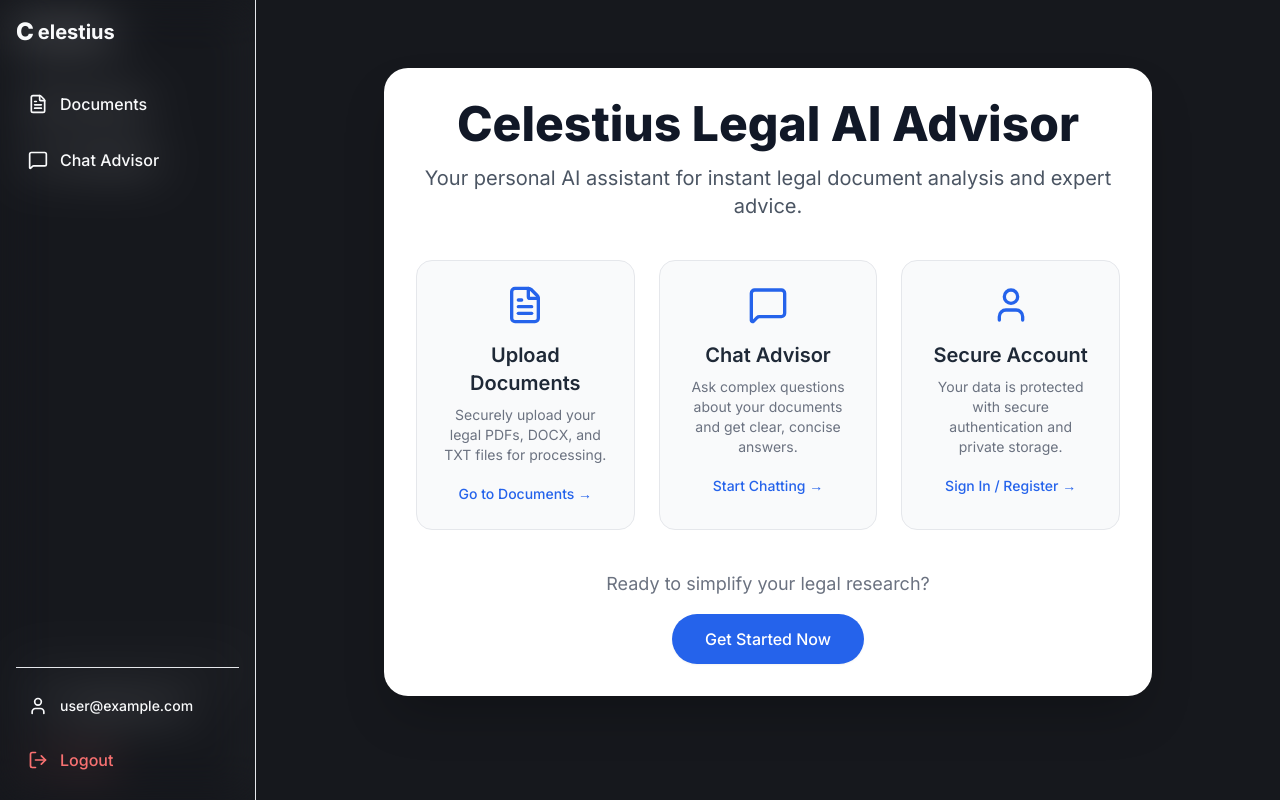
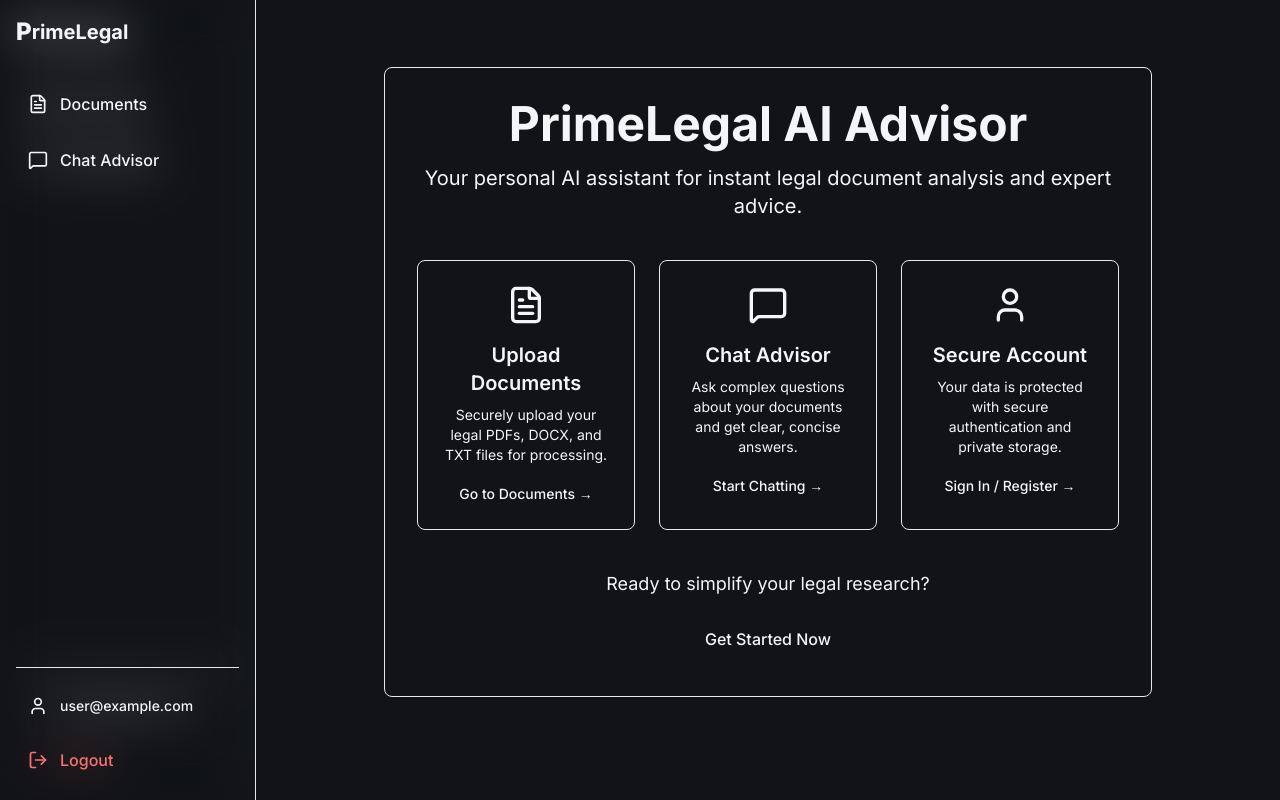
Before and after one commit to ChristianOjo/Legal-, a Next.js app: page / in a window 1280 px wide. Built offline with nearby package versions, Linux system fonts and the light colour scheme; no server answers; sample sign-in values are in the browser's storage.

Commit message:
changes made after rebrand diagnostic

```diff
--- a/src/app/chat/page.tsx
+++ b/src/app/chat/page.tsx
@@ -11,6 +11,7 @@ import {
   User,
   Zap,
   AlertTriangle,
+  Sparkles,
 } from "lucide-react";
 import Link from "next/link";
 
@@ -27,6 +28,16 @@ interface Document {
   status: "processing" | "completed" | "failed";
 }
 
+// Suggested prompts for first-time users
+const SUGGESTED_PROMPTS = [
+  "What are the main legal obligations in this document?",
+  "Summarize the key terms and conditions",
+  "What are the important deadlines or dates mentioned?",
+  "Explain the liability clauses",
+  "What are the termination conditions?",
+  "Identify any potential risks or concerns",
+];
+
 // --- Message Bubble Component ---
 const MessageBubble = ({ message }: { message: Message }) => {
   const isUser = message.role === "user";
@@ -35,17 +46,17 @@ const MessageBubble = ({ message }: { message: Message }) => {
       className={`flex ${isUser ? "justify-end" : "justify-start"} mb-4`}
     >
       <div
-        className={`flex items-start max-w-3xl p-4 rounded-2xl shadow-md ${
+        className={`flex items-start max-w-3xl p-4 rounded-lg ${
           isUser
-            ? "bg-blue-500 text-white rounded-br-none"
-            : "bg-white text-gray-800 rounded-tl-none border border-gray-200"
+            ? "bg-primary text-primary-foreground rounded-br-none"
+            : "bg-card text-foreground rounded-tl-none border border-border"
         }`}
       >
         <div className="mr-3">
           {isUser ? (
             <User className="w-5 h-5" />
           ) : (
-            <Zap className="w-5 h-5 text-blue-500" />
+            <Zap className="w-5 h-5 text-primary" />
           )}
         </div>
         <p className="whitespace-pre-wrap">{message.content}</p>
@@ -96,24 +107,22 @@ export default function ChatPage() {
       const doc = availableDocuments.find(d => d.id === docId);
       if (doc) {
         setCurrentDocument(doc);
-        setMessages([
-          {
-            id: 1,
-            role: "assistant",
-            content: `Hello! I'm your Celestius Legal AI Advisor. I've loaded the document "${doc.filename}". How can I help you analyze it?`,
-          },
-        ]);
+        // Clear messages to show suggested prompts instead
+        setMessages([]);
       }
     } else if (availableDocuments.length > 0 && !docId) {
       // If no docId but docs exist, prompt user to select one
+      setCurrentDocument(null);
+      setMessages([]);
+    } else if (availableDocuments.length === 0) {
       setCurrentDocument(null);
       setMessages([
         {
           id: 1,
           role: "assistant",
-                content: "Welcome to your Legal AI Advisor. Please select a document from the sidebar or upload a new one to begin analysis."
-            }
-        ])
+          content: "Welcome to your Legal AI Advisor. Please upload a document first to begin analysis.",
+        },
+      ]);
     }
   }, [docId, availableDocuments]);
 
@@ -180,7 +189,7 @@ export default function ChatPage() {
   if (status === "loading") {
     return (
       <div className="flex items-center justify-center h-64">
-        <Loader2 className="w-8 h-8 animate-spin text-blue-500" />
+        <Loader2 className="w-8 h-8 animate-spin text-primary" />
       </div>
     );
   }
@@ -188,9 +197,9 @@ export default function ChatPage() {
   if (status === "unauthenticated") {
     return (
       <div className="text-center py-12">
-        <h2 className="text-2xl font-bold text-gray-900">Access Denied</h2>
-        <p className="mt-2 text-gray-600">Please log in to use the chat advisor.</p>
-        <Link href="/login" className="mt-4 inline-block text-blue-600 hover:text-blue-700">
+        <h2 className="text-2xl font-bold text-foreground">Access Denied</h2>
+        <p className="mt-2 text-muted-foreground">Please log in to use the chat advisor.</p>
+        <Link href="/login" className="mt-4 inline-block text-primary hover:text-primary/80">
           Go to Login
         </Link>
       </div>
@@ -198,27 +207,27 @@ export default function ChatPage() {
   }
 
   return (
-    <div className="flex h-[calc(100vh-100px)] max-h-[900px] rounded-3xl overflow-hidden shadow-2xl card-shadow">
+    <div className="flex h-[calc(100vh-100px)] max-h-[900px] rounded-lg overflow-hidden border border-border">
       {/* Document Sidebar */}
-      <div className="w-64 bg-white border-r border-gray-200 p-4 flex flex-col">
-        <h2 className="text-xl font-bold text-gray-900 mb-4 flex items-center">
-          <FileText className="w-5 h-5 mr-2 text-blue-500" />
+      <div className="w-64 bg-card border-r border-border p-4 flex flex-col">
+        <h2 className="text-xl font-bold text-foreground mb-4 flex items-center">
+          <FileText className="w-5 h-5 mr-2 text-primary" />
           Documents
         </h2>
         <div className="flex-1 overflow-y-auto space-y-2">
           {availableDocuments.length === 0 ? (
-            <div className="text-center p-4 text-sm text-gray-500 bg-gray-50 rounded-xl">
-              No completed documents. <Link href="/documents" className="text-blue-500 hover:underline">Upload one?</Link>
+            <div className="text-center p-4 text-sm text-muted-foreground bg-secondary rounded-lg">
+              No completed documents. <Link href="/documents" className="text-primary hover:underline">Upload one?</Link>
             </div>
           ) : (
             availableDocuments.map((doc) => (
               <Link
                 key={doc.id}
                 href={`/chat?docId=${doc.id}`}
-                className={`block p-3 rounded-xl transition-colors duration-150 border ${
+                className={`block p-3 rounded-lg transition-colors duration-150 border ${
                   currentDocument?.id === doc.id
-                    ? "bg-blue-500 text-white border-blue-500 shadow-md"
-                    : "bg-gray-50 text-gray-700 hover:bg-gray-100 border-gray-100"
+                    ? "bg-primary text-primary-foreground border-primary"
+                    : "bg-secondary text-foreground hover:bg-secondary/80 border-border"
                 }`}
               >
                 <p className="text-sm font-medium truncate">{doc.filename}</p>
@@ -229,29 +238,70 @@ export default function ChatPage() {
       </div>
 
       {/* Chat Area */}
-      <div className="flex-1 flex flex-col bg-gray-50">
+      <div className="flex-1 flex flex-col bg-background">
+        {/* Legal Disclaimer - Persistent */}
+        <div className="bg-amber-950/30 border-b-2 border-amber-800/50 p-3 flex items-start">
+          <AlertTriangle className="w-5 h-5 text-amber-500 mr-2 flex-shrink-0 mt-0.5" />
+          <p className="text-xs text-amber-200 leading-relaxed">
+            <strong>Legal Disclaimer:</strong> This AI advisor provides informational assistance only and does not constitute legal advice,
+            create an attorney-client relationship, or serve as a substitute for professional legal counsel. Always consult with a qualified
+            attorney for legal matters. The AI may make errors or omissions. Use at your own risk.
+          </p>
+        </div>
+
         {/* Chat Header */}
-        <div className="p-4 border-b border-gray-200 bg-white/80 backdrop-blur-md">
-          <h3 className="text-lg font-semibold text-gray-900">
+        <div className="p-4 border-b border-border bg-card/50 backdrop-blur-sm">
           {currentDocument ? (
-              <>
-                Advisor for: <span className="text-blue-600">{currentDocument.filename}</span>
-              </>
+            <div className="flex items-center space-x-3">
+              <FileText className="w-5 h-5 text-primary" />
+              <div>
+                <h3 className="text-lg font-semibold text-foreground">
+                  Analyzing: <span className="text-primary font-bold">{currentDocument.filename}</span>
+                </h3>
+                <p className="text-sm text-muted-foreground mt-1">Ask questions about this document below</p>
+              </div>
+            </div>
           ) : (
-              "Select a Document to Begin"
+            <div className="flex items-center space-x-3">
+              <FileText className="w-5 h-5 text-muted-foreground" />
+              <h3 className="text-lg font-semibold text-muted-foreground">Select a Document to Begin</h3>
+            </div>
           )}
-          </h3>
         </div>
 
         {/* Messages */}
         <div className="flex-1 p-6 overflow-y-auto space-y-4">
+          {messages.length === 0 && currentDocument && (
+            <div className="max-w-3xl mx-auto">
+              <div className="bg-card border border-border rounded-lg p-6 mb-6">
+                <div className="flex items-center mb-4">
+                  <Sparkles className="w-5 h-5 text-primary mr-2" />
+                  <h4 className="text-lg font-semibold text-foreground">Suggested Questions</h4>
+                </div>
+                <p className="text-sm text-muted-foreground mb-4">
+                  Get started by asking one of these questions about <strong className="text-foreground">{currentDocument.filename}</strong>:
+                </p>
+                <div className="grid grid-cols-1 md:grid-cols-2 gap-3">
+                  {SUGGESTED_PROMPTS.map((prompt, index) => (
+                    <button
+                      key={index}
+                      onClick={() => setInput(prompt)}
+                      className="text-left p-3 bg-secondary border border-border rounded-lg hover:bg-secondary/80 hover:border-primary/50 transition-colors text-sm text-foreground"
+                    >
+                      {prompt}
+                    </button>
+                  ))}
+                </div>
+              </div>
+            </div>
+          )}
           {messages.map((msg) => (
             <MessageBubble key={msg.id} message={msg} />
           ))}
           {isSending && (
             <div className="flex justify-start">
-              <div className="flex items-center p-3 rounded-2xl bg-white text-gray-800 rounded-tl-none border border-gray-200 shadow-md">
-                <Loader2 className="w-4 h-4 mr-2 animate-spin text-blue-500" />
+              <div className="flex items-center p-3 rounded-lg bg-card text-foreground rounded-tl-none border border-border">
+                <Loader2 className="w-4 h-4 mr-2 animate-spin text-primary" />
                 <p className="text-sm">AI is thinking...</p>
               </div>
             </div>
@@ -260,7 +310,7 @@ export default function ChatPage() {
         </div>
 
         {/* Input Form */}
-        <div className="p-4 border-t border-gray-200 bg-white/80 backdrop-blur-md">
+        <div className="p-4 border-t border-border bg-card/50 backdrop-blur-sm">
           <form onSubmit={handleSend} className="flex space-x-3">
             <input
               type="text"
@@ -268,12 +318,12 @@ export default function ChatPage() {
               onChange={(e) => setInput(e.target.value)}
               placeholder={currentDocument ? "Ask a question about the document..." : "Please select a document first."}
               disabled={isSending || !currentDocument}
-              className="flex-1 p-3 border border-gray-300 rounded-xl focus:ring-blue-500 focus:border-blue-500 transition-colors disabled:bg-gray-100"
+              className="flex-1 p-3 bg-input border border-border rounded-lg text-foreground placeholder-muted-foreground focus:ring-2 focus:ring-primary focus:border-primary transition-colors disabled:opacity-50"
             />
             <button
               type="submit"
               disabled={isSending || !input.trim() || !currentDocument}
-              className="p-3 rounded-xl bg-blue-600 text-white hover:bg-blue-700 transition-colors disabled:bg-blue-300 disabled:cursor-not-allowed"
+              className="p-3 rounded-lg bg-primary text-primary-foreground hover:bg-primary/90 transition-colors disabled:opacity-50 disabled:cursor-not-allowed"
             >
               <Send className="w-5 h-5" />
             </button>
--- a/src/app/globals.css
+++ b/src/app/globals.css
@@ -9,36 +9,36 @@
 
 @layer base {
   :root {
-    /* Dark Theme Palette (Desaturated Gray/Blue) */
-    --background: 220 14% 10%; /* Deep Charcoal */
-    --foreground: 210 20% 98%; /* Off-White */
+    /* Minimalist Dark Theme - Inspired by manus.im */
+    --background: 222 15% 8%; /* Very dark, almost black */
+    --foreground: 210 20% 96%; /* Near white for text */
 
-    --card: 220 14% 15%; /* Slightly lighter card background */
-    --card-foreground: 210 20% 98%;
+    --card: 222 15% 12%; /* Slightly lighter than background */
+    --card-foreground: 210 20% 96%;
 
-    --popover: 220 14% 15%;
-    --popover-foreground: 210 20% 98%;
+    --popover: 222 15% 12%;
+    --popover-foreground: 210 20% 96%;
 
-    --primary: 240 50% 60%; /* Sleek Indigo/Violet for branding */
-    --primary-foreground: 210 20% 98%;
+    --primary: 217 91% 60%; /* Clean blue accent */
+    --primary-foreground: 210 20% 96%;
 
-    --secondary: 220 14% 20%; /* Darker secondary background */
-    --secondary-foreground: 210 20% 98%;
+    --secondary: 222 15% 14%; /* Subtle secondary */
+    --secondary-foreground: 210 20% 96%;
 
-    --muted: 220 14% 20%;
-    --muted-foreground: 215 14% 60%; /* Light gray text for muted areas */
+    --muted: 222 15% 14%;
+    --muted-foreground: 215 16% 55%; /* Softer gray for muted text */
 
-    --accent: 220 14% 20%;
-    --accent-foreground: 210 20% 98%;
+    --accent: 222 15% 14%;
+    --accent-foreground: 210 20% 96%;
 
-    --destructive: 0 84.2% 60.2%;
-    --destructive-foreground: 210 20% 98%;
+    --destructive: 0 72% 51%;
+    --destructive-foreground: 210 20% 96%;
 
-    --border: 220 14% 25%; /* Subtle border color */
-    --input: 220 14% 20%;
-    --ring: 240 50% 60%;
+    --border: 222 15% 18%; /* Very subtle borders */
+    --input: 222 15% 14%;
+    --ring: 217 91% 60%;
 
-    --radius: 0.75rem;
+    --radius: 0.5rem; /* Smaller radius for cleaner look */
   }
 
   body {
--- a/src/app/layout.tsx
+++ b/src/app/layout.tsx
@@ -6,7 +6,7 @@ import MainLayout, { Providers } from "@/components/layout/MainLayout";
 const inter = Inter({ subsets: ["latin"] });
 
 export const metadata: Metadata = {
-  title: "Celestius Legal AI Advisor",
+  title: "PrimeLegal AI Advisor",
   description: "Your personal AI-powered legal document analysis and chat advisor.",
 };
 
--- a/src/app/page.tsx
+++ b/src/app/page.tsx
@@ -4,11 +4,11 @@ import { FileText, MessageSquare, User } from "lucide-react";
 export default function HomePage() {
   return (
     <div className="flex flex-col items-center justify-center min-h-[calc(100vh-100px)] text-center">
-      <div className="max-w-3xl p-8 bg-white rounded-3xl shadow-2xl card-shadow">
-        <h1 className="text-5xl font-extrabold text-gray-900 mb-4">
-          Celestius Legal AI Advisor
+      <div className="max-w-3xl p-8 bg-card rounded-lg border border-border">
+        <h1 className="text-5xl font-bold text-foreground mb-4">
+          PrimeLegal AI Advisor
         </h1>
-        <p className="text-xl text-gray-600 mb-10">
+        <p className="text-xl text-muted-foreground mb-10">
           Your personal AI assistant for instant legal document analysis and expert advice.
         </p>
 
@@ -36,12 +36,12 @@ export default function HomePage() {
           />
         </div>
 
-        <p className="text-lg text-gray-500">
+        <p className="text-lg text-muted-foreground">
           Ready to simplify your legal research?
         </p>
         <Link
           href="/register"
-          className="mt-4 inline-flex items-center justify-center px-8 py-3 border border-transparent text-base font-medium rounded-full shadow-sm text-white bg-blue-600 hover:bg-blue-700 transition-colors duration-200"
+          className="mt-4 inline-flex items-center justify-center px-8 py-3 border border-transparent text-base font-medium rounded-lg text-primary-foreground bg-primary hover:bg-primary/90 transition-colors duration-200"
         >
           Get Started Now
         </Link>
@@ -51,13 +51,13 @@ export default function HomePage() {
 }
 
 const FeatureCard = ({ icon: Icon, title, description, link, linkText }: any) => (
-  <div className="p-6 bg-gray-50 rounded-2xl border border-gray-200 hover:border-blue-300 transition-all duration-300">
-    <Icon className="w-10 h-10 text-blue-600 mb-4 mx-auto" />
-    <h3 className="text-xl font-semibold text-gray-800 mb-2">{title}</h3>
-    <p className="text-sm text-gray-500 mb-4">{description}</p>
+  <div className="p-6 bg-secondary rounded-lg border border-border hover:border-primary/50 transition-all duration-200">
+    <Icon className="w-10 h-10 text-primary mb-4 mx-auto" />
+    <h3 className="text-xl font-semibold text-foreground mb-2">{title}</h3>
+    <p className="text-sm text-muted-foreground mb-4">{description}</p>
     <Link
       href={link}
-      className="text-sm font-medium text-blue-600 hover:text-blue-800 transition-colors"
+      className="text-sm font-medium text-primary hover:text-primary/80 transition-colors"
     >
       {linkText} &rarr;
     </Link>
--- a/src/app/register/page.tsx
+++ b/src/app/register/page.tsx
@@ -51,28 +51,34 @@ export default function RegisterPage() {
   };
 
   return (
-    <div className="flex items-center justify-center min-h-screen bg-gray-50">
-      <div className="w-full max-w-md p-8 space-y-6 bg-white rounded-3xl shadow-2xl card-shadow">
+    <div className="flex items-center justify-center min-h-screen bg-background">
+      <div className="w-full max-w-md p-8 space-y-6 bg-card rounded-lg border border-border">
         <div className="text-center">
-          <h1 className="text-3xl font-bold text-gray-900">Create Account</h1>
-          <p className="mt-2 text-sm text-gray-500">
-            Start your free trial with the Celestius Legal AI Advisor
+          <h1 className="text-3xl font-bold text-foreground">Create Account</h1>
+          <p className="mt-2 text-sm text-muted-foreground">
+            Start your free trial with PrimeLegal AI Advisor
           </p>
         </div>
 
         <form onSubmit={handleSubmit} className="space-y-4">
 
 
+          {error && (
+            <div className="p-3 text-sm text-destructive-foreground bg-destructive/20 rounded-lg border border-destructive/50">
+              {error}
+            </div>
+          )}
+
           <div>
             <label
               htmlFor="name"
-              className="block text-sm font-medium text-gray-700"
+              className="block text-sm font-medium text-foreground"
             >
               Full Name
             </label>
-            <div className="mt-1 relative rounded-xl shadow-sm">
+            <div className="mt-1 relative">
               <div className="absolute inset-y-0 left-0 pl-3 flex items-center pointer-events-none">
-                <User className="h-5 w-5 text-gray-400" />
+                <User className="h-5 w-5 text-muted-foreground" />
               </div>
               <input
                 id="name"
@@ -82,23 +88,22 @@ export default function RegisterPage() {
                 required
                 value={name}
                 onChange={(e) => setName(e.target.value)}
-                className="appearance-none block w-full px-10 py-3 border border-gray-300 rounded-xl placeholder-gray-400 focus:outline-none focus:ring-blue-500 focus:border-blue-500 sm:text-sm transition-colors"
+                className="appearance-none block w-full px-10 py-3 bg-input border border-border rounded-lg placeholder-muted-foreground text-foreground focus:outline-none focus:ring-2 focus:ring-primary focus:border-primary sm:text-sm transition-colors"
                 placeholder="John Doe"
               />
             </div>
           </div>
 
-
           <div>
             <label
               htmlFor="email"
-              className="block text-sm font-medium text-gray-700"
+              className="block text-sm font-medium text-foreground"
             >
               Email Address
             </label>
-            <div className="mt-1 relative rounded-xl shadow-sm">
+            <div className="mt-1 relative">
               <div className="absolute inset-y-0 left-0 pl-3 flex items-center pointer-events-none">
-                <User className="h-5 w-5 text-gray-400" />
+                <User className="h-5 w-5 text-muted-foreground" />
               </div>
               <input
                 id="email"
@@ -108,7 +113,7 @@ export default function RegisterPage() {
                 required
                 value={email}
                 onChange={(e) => setEmail(e.target.value)}
-                className="appearance-none block w-full px-10 py-3 border border-gray-300 rounded-xl placeholder-gray-400 focus:outline-none focus:ring-blue-500 focus:border-blue-500 sm:text-sm transition-colors"
+                className="appearance-none block w-full px-10 py-3 bg-input border border-border rounded-lg placeholder-muted-foreground text-foreground focus:outline-none focus:ring-2 focus:ring-primary focus:border-primary sm:text-sm transition-colors"
                 placeholder="you@example.com"
               />
             </div>
@@ -117,13 +122,13 @@ export default function RegisterPage() {
           <div>
             <label
               htmlFor="password"
-              className="block text-sm font-medium text-gray-700"
+              className="block text-sm font-medium text-foreground"
             >
               Password
             </label>
-            <div className="mt-1 relative rounded-xl shadow-sm">
+            <div className="mt-1 relative">
               <div className="absolute inset-y-0 left-0 pl-3 flex items-center pointer-events-none">
-                <Lock className="h-5 w-5 text-gray-400" />
+                <Lock className="h-5 w-5 text-muted-foreground" />
               </div>
               <input
                 id="password"
@@ -133,7 +138,7 @@ export default function RegisterPage() {
                 required
                 value={password}
                 onChange={(e) => setPassword(e.target.value)}
-                className="appearance-none block w-full px-10 py-3 border border-gray-300 rounded-xl placeholder-gray-400 focus:outline-none focus:ring-blue-500 focus:border-blue-500 sm:text-sm transition-colors"
+                className="appearance-none block w-full px-10 py-3 bg-input border border-border rounded-lg placeholder-muted-foreground text-foreground focus:outline-none focus:ring-2 focus:ring-primary focus:border-primary sm:text-sm transition-colors"
                 placeholder="••••••••"
               />
             </div>
@@ -142,7 +147,7 @@ export default function RegisterPage() {
           <button
             type="submit"
             disabled={loading}
-            className="w-full flex justify-center items-center py-3 px-4 border border-transparent rounded-xl shadow-sm text-sm font-medium text-white bg-blue-600 hover:bg-blue-700 focus:outline-none focus:ring-2 focus:ring-offset-2 focus:ring-blue-500 transition-colors disabled:opacity-50"
+            className="w-full flex justify-center items-center py-3 px-4 border border-transparent rounded-lg text-sm font-medium text-primary-foreground bg-primary hover:bg-primary/90 focus:outline-none focus:ring-2 focus:ring-offset-2 focus:ring-primary transition-colors disabled:opacity-50"
           >
             {loading ? (
               <svg
@@ -175,11 +180,11 @@ export default function RegisterPage() {
         </form>
 
         <div className="text-center text-sm">
-          <p className="text-gray-600">
+          <p className="text-muted-foreground">
             Already have an account?{" "}
             <Link
               href="/login"
-              className="font-medium text-blue-600 hover:text-blue-500"
+              className="font-medium text-primary hover:text-primary/80"
             >
               Sign in
             </Link>
--- a/src/components/layout/MainLayout.tsx
+++ b/src/components/layout/MainLayout.tsx
@@ -45,8 +45,7 @@ const Sidebar = ({ isOpen, onClose }: { isOpen: boolean; onClose: () => void })
     >
       <div className="flex justify-between items-center mb-8">
         <Link href="/" className="text-xl font-bold text-foreground flex items-center">
-          <span className="text-2xl font-extrabold text-primary mr-1">C</span>
-          <span className="text-foreground">elestius</span>
+          <span className="text-2xl font-extrabold text-primary">P</span><span className="text-foreground">rimeLegal</span>
         </Link>
         <button onClick={onClose} className="lg:hidden text-muted-foreground hover:text-foreground">
           <X size={24} />
@@ -168,8 +167,7 @@ export default function MainLayout({ children }: { children: React.ReactNode })
             <Menu size={24} />
           </button>
           <Link href="/" className="text-xl font-bold text-foreground flex items-center">
-            <span className="text-2xl font-extrabold text-primary mr-1">C</span>
-            <span className="text-foreground">elestius</span>
+            <span className="text-2xl font-extrabold text-primary">P</span><span className="text-foreground">rimeLegal</span>
           </Link>
           {session ? (
             <button onClick={() => signOut()} className="text-red-400 hover:text-red-300">
```
Also changed, not shown: src/app/documents/page.tsx (+25 -19 lines), src/app/login/page.tsx (+16 -16 lines). Lines whose indentation alone changed are shown as unchanged.
